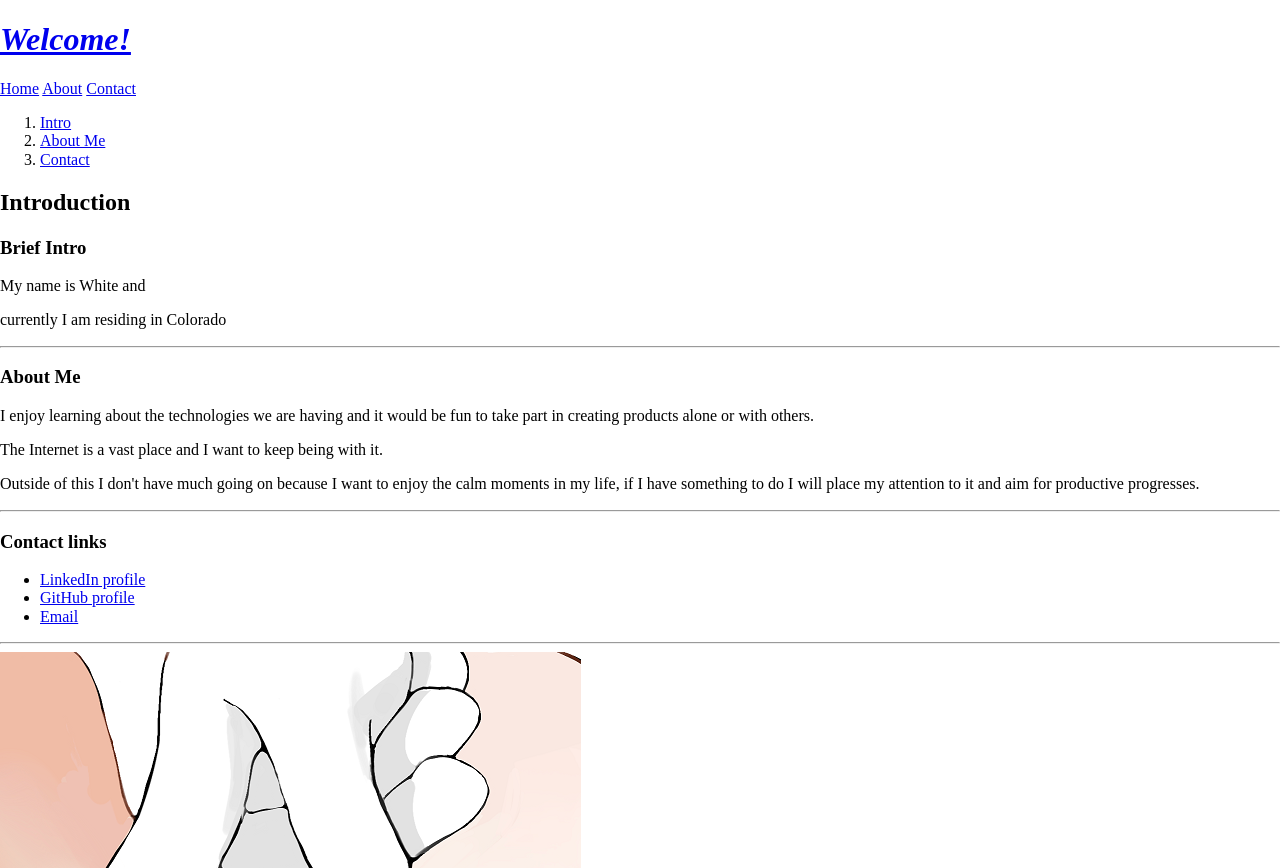
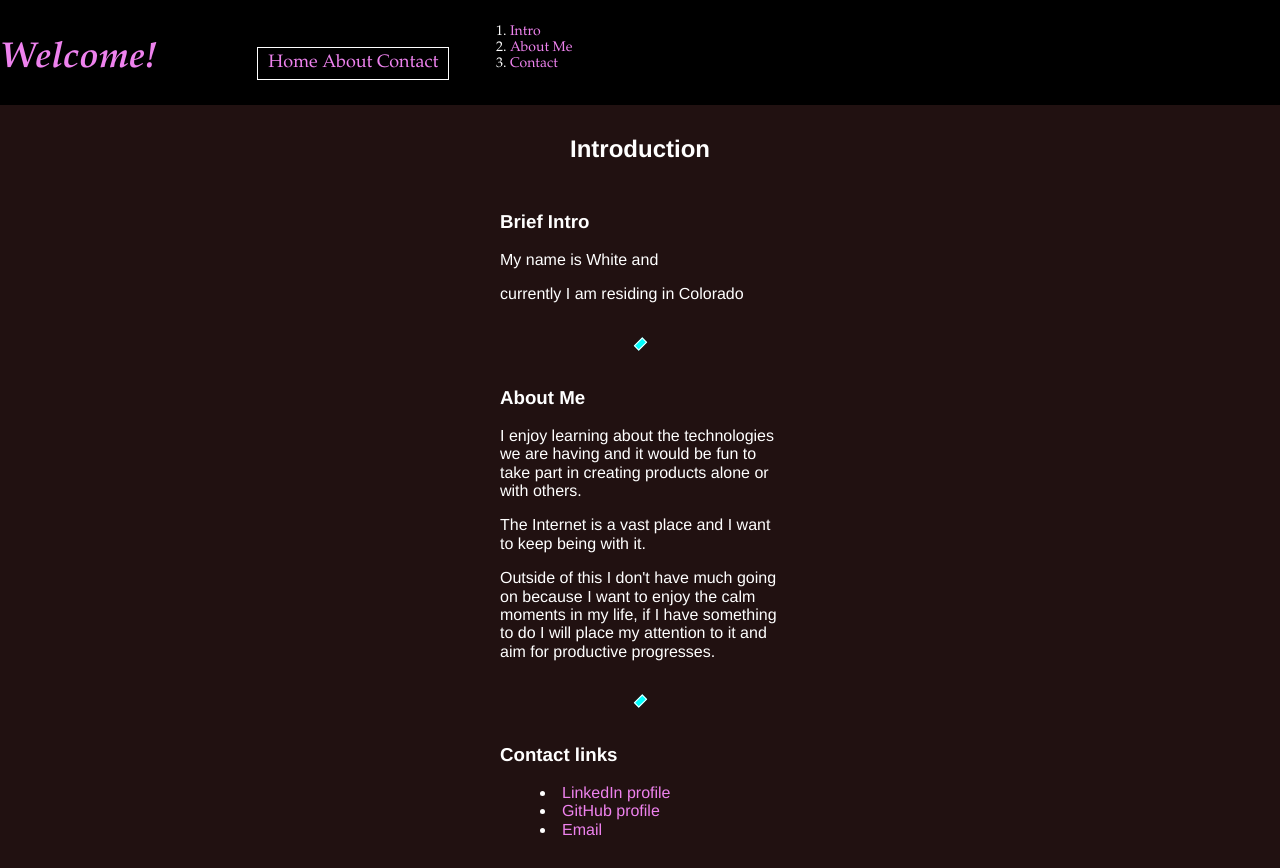
Before and after one commit to WhiteN9/initial-profile, a plain HTML site: page index.html in a window 1280 px wide. Shown: the top 868 px of the page. Drawn offline with nearby package versions, Linux system fonts and the light colour scheme.

Commit message:
Update index.html

```diff
--- a/index.html
+++ b/index.html
@@ -6,7 +6,7 @@
     <meta name="viewport"  content="width=device-width, initial-scale=1.0" />
     <title>Demo Site</title>
     <link href="https://cdnjs.cloudflare.com/ajax/libs/normalize/8.0.1/normalize.min.css" rel="stylesheet" />
-    <link href="StyleSheet1.css" rel="stylesheet" type="text/css" />
+    <link href="style.css" rel="stylesheet" type="text/css" />
     <base target="_blank" />
 </head>
 
```
